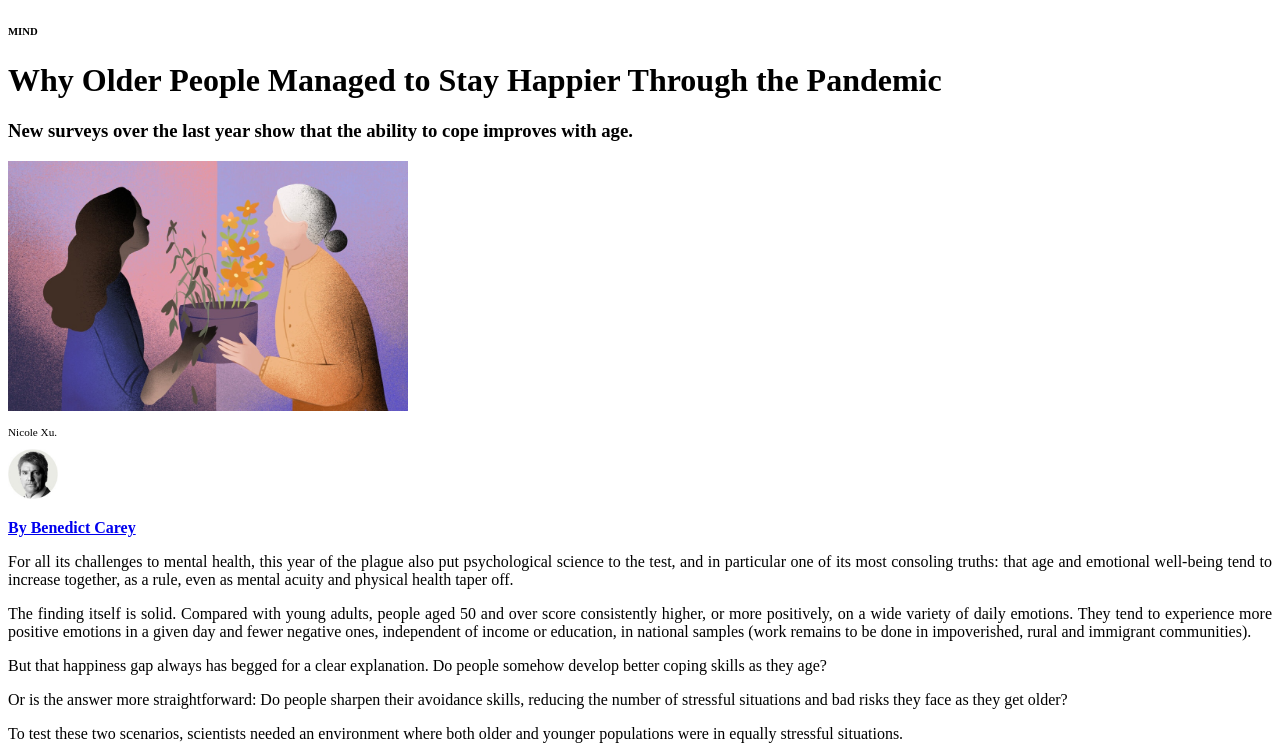
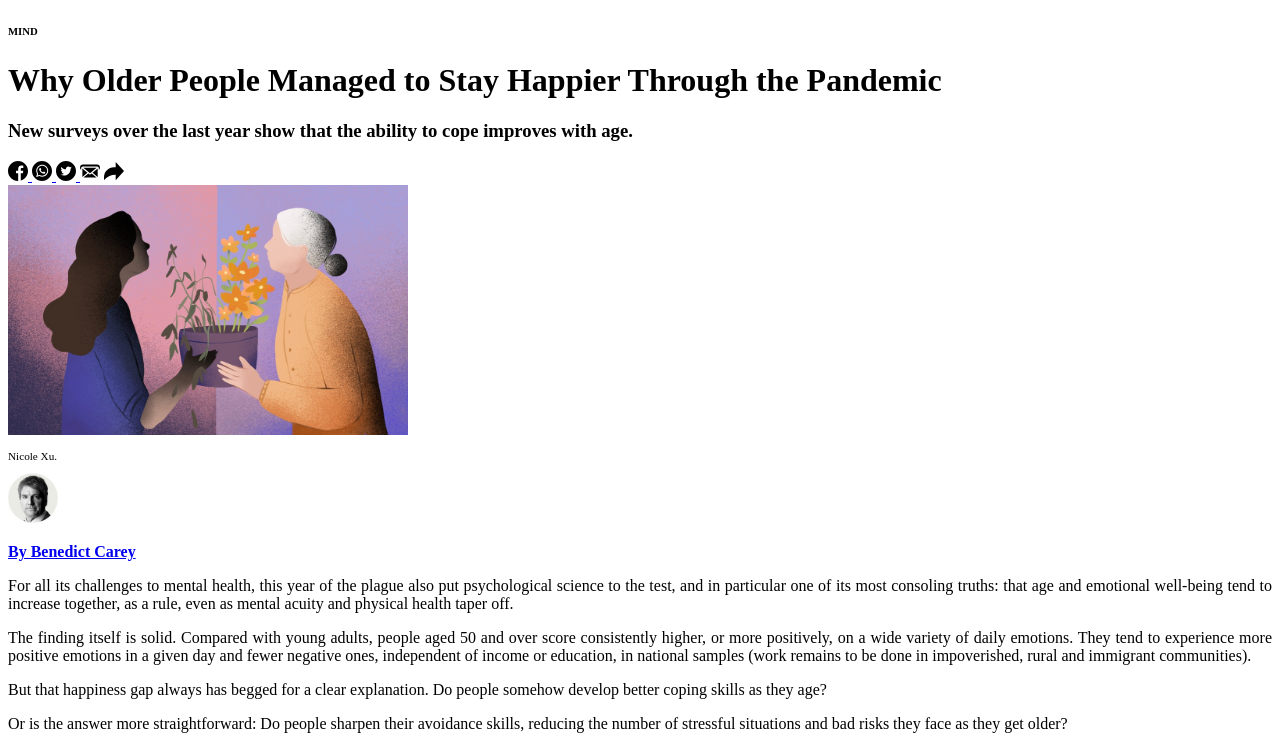
Before and after one commit to sdonelli/activities-news, a plain HTML site: page source/index.html in a window 1280 px wide. Shown: the top 746 px of the page. Drawn offline with Linux system fonts and the light colour scheme.

Commit message:
Add social media icons and links

```diff
--- a/source/index.html
+++ b/source/index.html
@@ -12,6 +12,20 @@
     <h6 id="article-teaser">MIND</h6>
     <h1 id="article-headline">Why Older People Managed to Stay Happier Through the Pandemic</h1>
     <h3 id="article-sub-title">New surveys over the last year show that the ability to cope improves with age.</h3>
+
+    <div id="social-media">
+        <a href="https://www.facebook.com/dialog/feed?app_id=9869919170&link=https%3A%2F%2Fwww.nytimes.com%2F2021%2F03%2F12%2Fhealth%2Fcovid-pandemic-happiness-age.html%3Fsmid%3Dfb-share&name=Why%20Older%20People%20Managed%20to%20Stay%20Happier%20Through%20the%20Pandemic&redirect_uri=https%3A%2F%2Fwww.facebook.com%2F">
+            <img src="images\svg social-media\facebook.svg" width="20" height="20">
+        </a>
+        <a href="https://api.whatsapp.com/send?text=Why%20Older%20People%20Managed%20to%20Stay%20Happier%20Through%20the%20Pandemic%20https%3A%2F%2Fwww.nytimes.com%2F2021%2F03%2F12%2Fhealth%2Fcovid-pandemic-happiness-age.html%3Fsmid%3Dwa-share">
+            <img src="images\svg social-media\whatsapp.svg" width="20" height="20">
+        </a>
+        <a href="https://twitter.com/intent/tweet?url=https%3A%2F%2Fwww.nytimes.com%2F2021%2F03%2F12%2Fhealth%2Fcovid-pandemic-happiness-age.html%3Fsmid%3Dtw-share&text=Why%20Older%20People%20Managed%20to%20Stay%20Happier%20Through%20the%20Pandemic">
+            <img src="images\svg social-media\twitter.svg" width="20" height="20">
+        </a>
+        <img src="images\svg social-media\mailbox.svg" width="20" height="20">
+        <img src="images\svg social-media\share.svg" width="20" height="20">
+    </div>
 
     <img src="images\pandemic-happiness-age.jpg" alt="Nicole Xu's illustration" width="400" height="250">
     <span style="font-size:70%;">
```
Also changed, not shown: source/images/svg social-media/facebook.svg (added), source/images/svg social-media/mailbox.svg (added), source/images/svg social-media/share.svg (added), source/images/svg social-media/twitter.svg (added), source/images/svg social-media/whatsapp.svg (added).
